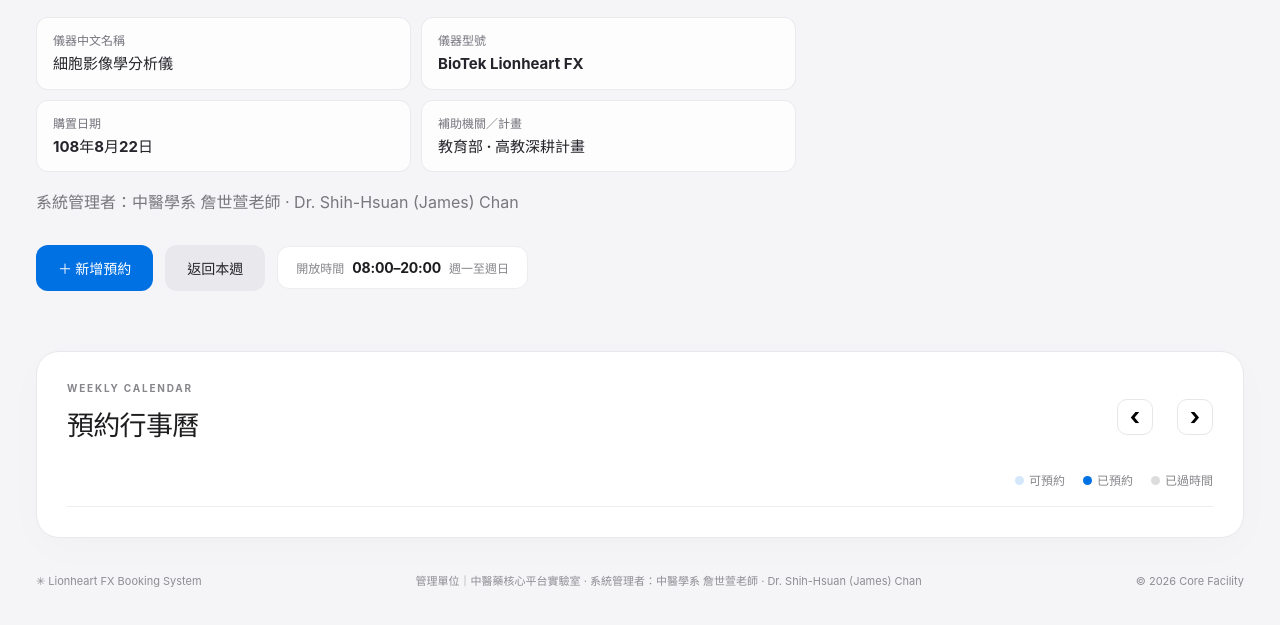
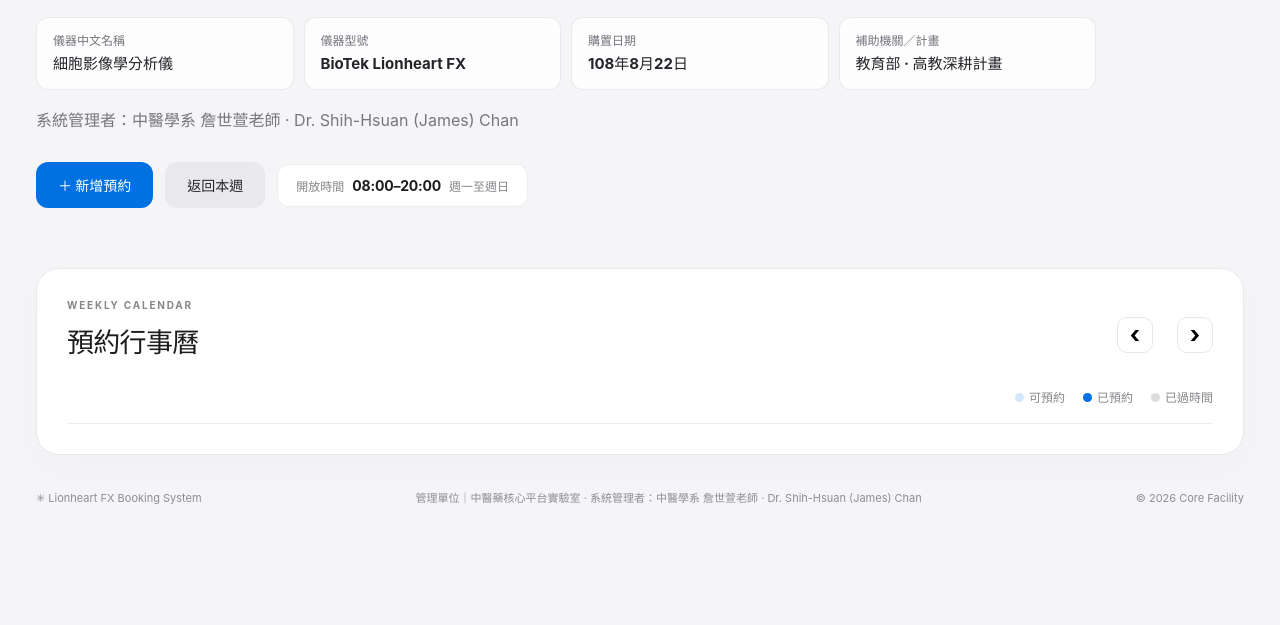
Before and after one commit to jessechan27/lionheart-fx-booking, a plain HTML site: page index.html in a window 1280 px wide. Shown: the part 281-906 px from the top of the page. After the commit the page ends 824 px from the top, so only its background shows below. Drawn offline with nearby package versions, Linux system fonts and the light colour scheme; no server answers.

Commit message:
Show all four instrument details in one row on desktop
Purchase date and funding source now sit beside the instrument name and
model; tablets fall back to two columns and phones to one.

Co-Authored-By: Claude Opus 5.5 <noreply@anthropic.com>

```diff
--- a/styles.css
+++ b/styles.css
@@ -18,7 +18,8 @@
 @media(max-width:700px){.top{align-items:flex-start}.account-actions{max-width:55%;gap:6px}.account-actions .status{max-width:100%;white-space:normal;text-align:right}.account-actions .secondary{padding:8px 10px}.user-badge{padding:7px 9px}.auth-tabs{margin-top:4px}}
 
 /* CMU valuable instrument information */
-.instrument-info{display:grid;grid-template-columns:repeat(2,minmax(0,1fr));gap:10px;margin:20px 0 14px;max-width:760px}
+.instrument-info{display:grid;grid-template-columns:repeat(4,minmax(0,1fr));gap:10px;margin:20px 0 14px;max-width:1060px}
+@media(max-width:900px){.instrument-info{grid-template-columns:repeat(2,minmax(0,1fr))}}
 .instrument-info>div{display:flex;flex-direction:column;gap:5px;padding:13px 16px;background:rgba(255,255,255,.75);border:1px solid rgba(140,140,155,.17);border-radius:12px}
 .instrument-info span{font-size:12px;color:#74747d;font-weight:500}
 .instrument-info strong{font-size:15px;font-weight:650;line-height:1.5;color:#24242a}
```
